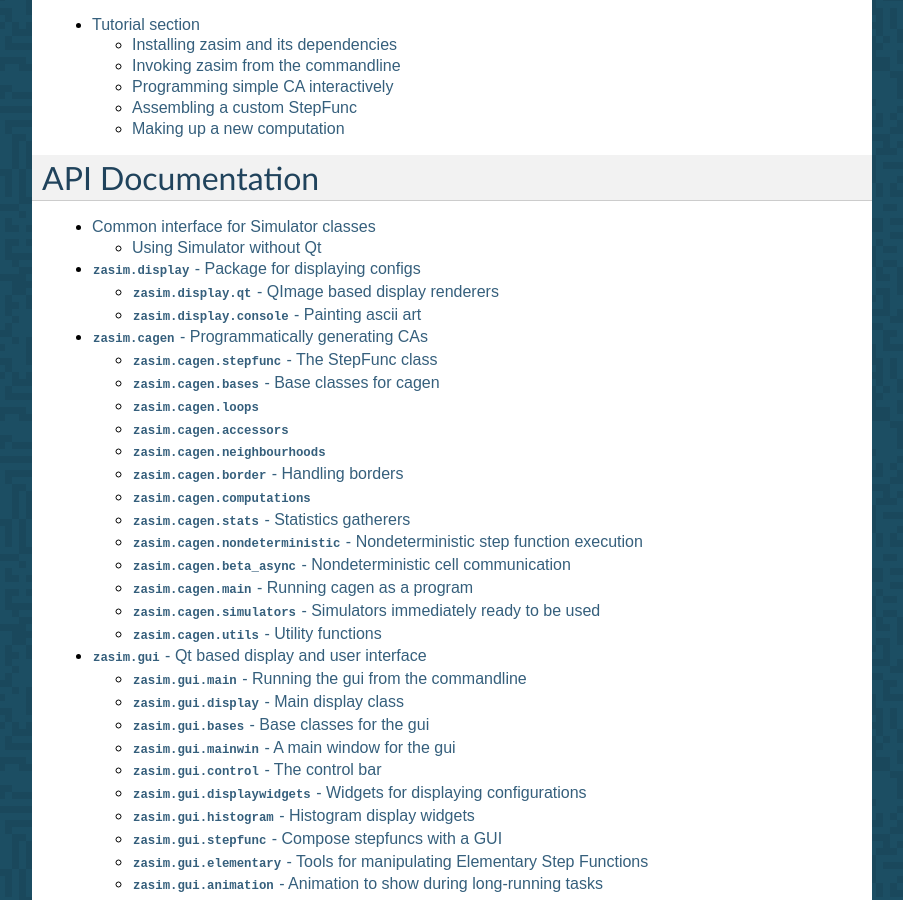
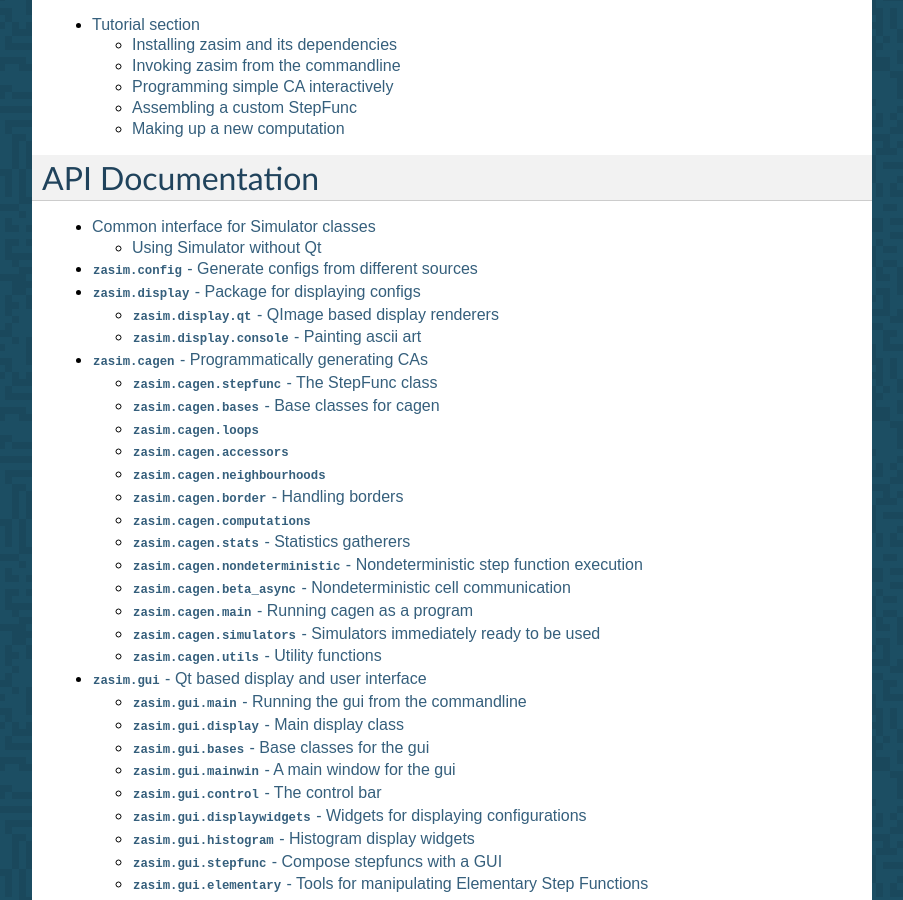
Before and after one commit to timo/zasim, a Sphinx documentation site: the page built from docs/index.rst, in a window 1280 px wide and 900 px high, scrolled down 729 px. Shown: the whole window, without its empty margins (198-1101 px from the left). Built offline with Sphinx 7.4.7, drawn with Linux system fonts in a browser that asks for light colours; formulas are drawn with MathJax 3.

Commit message:
include the config docs in the documentation.

```diff
--- /dev/null
+++ b/docs/config.rst
@@ -0,0 +1,4 @@
+:mod:`zasim.config` - Generate configs from different sources
+=============================================================
+
+.. automodule:: zasim.config
--- a/docs/index.rst
+++ b/docs/index.rst
@@ -51,6 +51,7 @@ API Documentation
    :maxdepth: 2
 
    simulator
+   config
    display
    cagen
    gui
```
